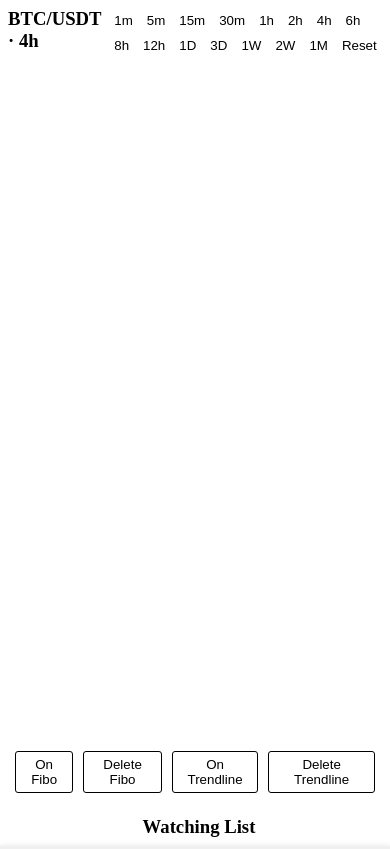
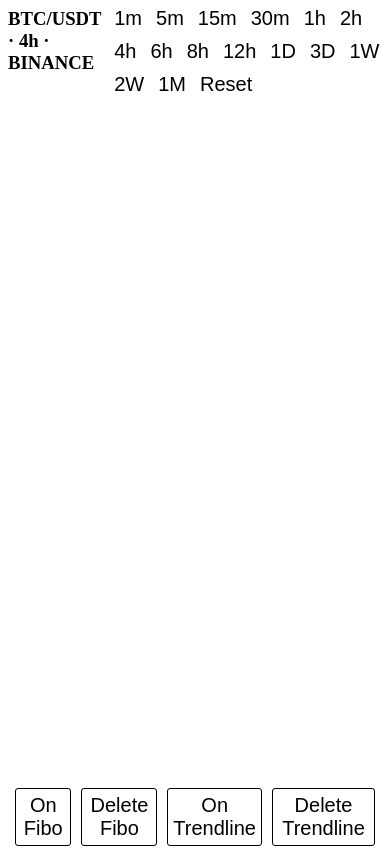
Before and after one commit to Takamori25/chart, a website built with Vite: page index.html in a window 390 px wide. Shown: the top 849 px of the page. Built offline with nearby package versions, Linux system fonts and the light colour scheme; no server answers; what lightweight-charts would draw is missing.

Commit message:
Commit mọi thay đổi để deploy

```diff
--- a/index.html
+++ b/index.html
@@ -9,7 +9,7 @@
   <div class="container">
     <div class="left-side">
       <div class="chart-header">
-        <h3 class="chart-title"><span id="current-symbol">BTC/USDT</span> · <span id="current-interval">4h</span><span class="market"> · BINANCE</span></h3>
+        <h3 class="chart-title"><span id="current-symbol">BTC/USDT</span> · <span id="current-interval">4h</span> · BINANCE</h3>
         <div class="button-group">
           <button class="time-button" data-interval="1m" onclick="handleSelectTimeFrame(this)">1m</button>
           <button class="time-button" data-interval="5m" onclick="handleSelectTimeFrame(this)">5m</button>
--- a/src/styles.css
+++ b/src/styles.css
@@ -50,7 +50,7 @@
   margin: 15px
 }
 
-@media only screen and (max-width: 992px) {
+@media only screen and (max-width: 1009px) {
   .container {
     display: flex;
     flex-direction: column;
@@ -68,14 +68,17 @@
   .chart-title {
   margin: 8px 0px 8px 8px;
   }
+
   .button-group {
-  margin: 8px
+  margin: 2px 2px 2px 8px;
   }
-}
 
-@media only screen and (max-width: 810px) {
-  .market {
-    display: none;
+  .time-button {
+    font-size: 20px;
+  }
+
+  .fn-button {
+    font-size: 20px;
   }
 }
 
```
Also changed, not shown: dist/assets/index-CHR-2cK0.js (renamed from dist/assets/index-BplHNns6.js), dist/assets/index-CtE-qBQL.css (added), dist/assets/index-TR1QVkmF.css (deleted), dist/index.html.
